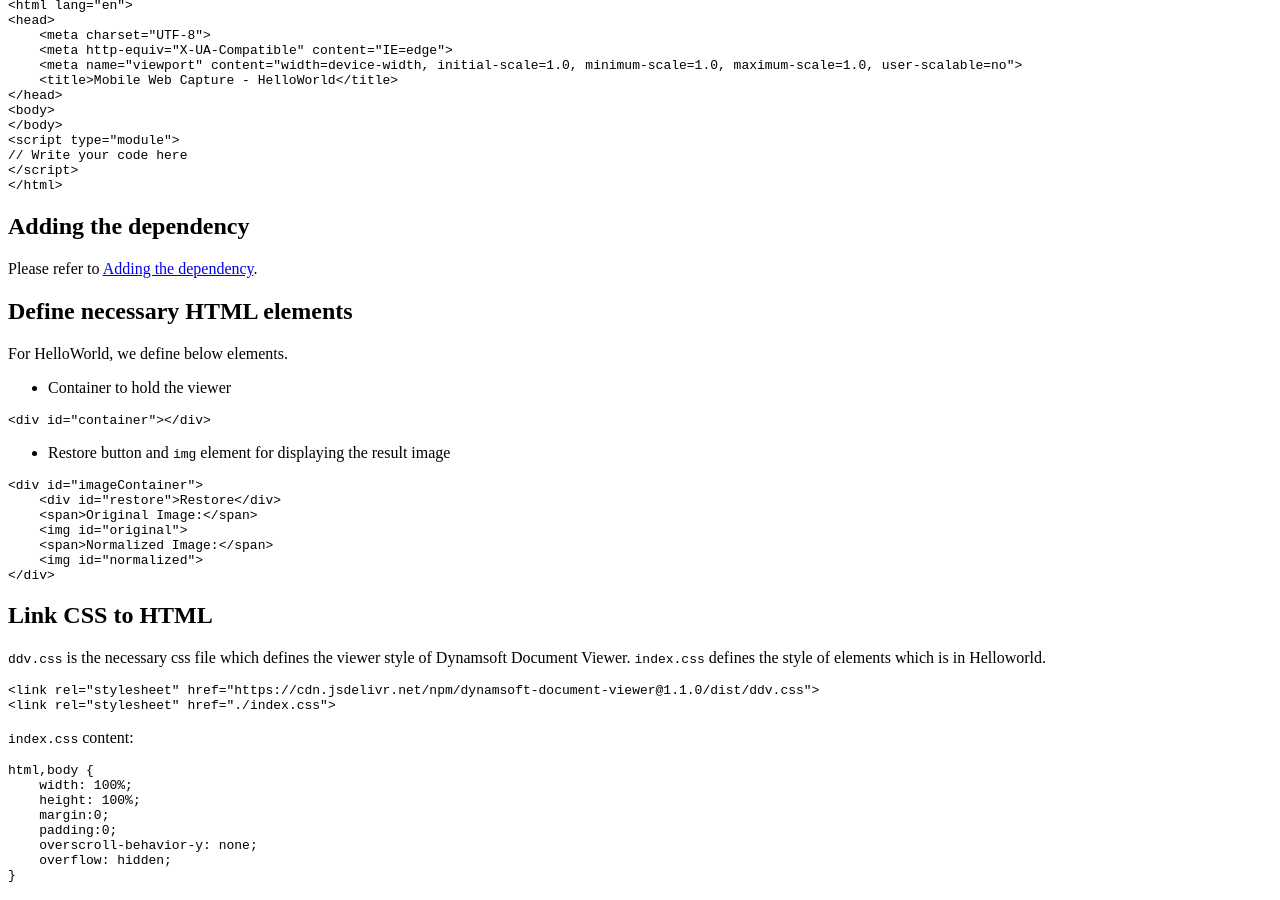
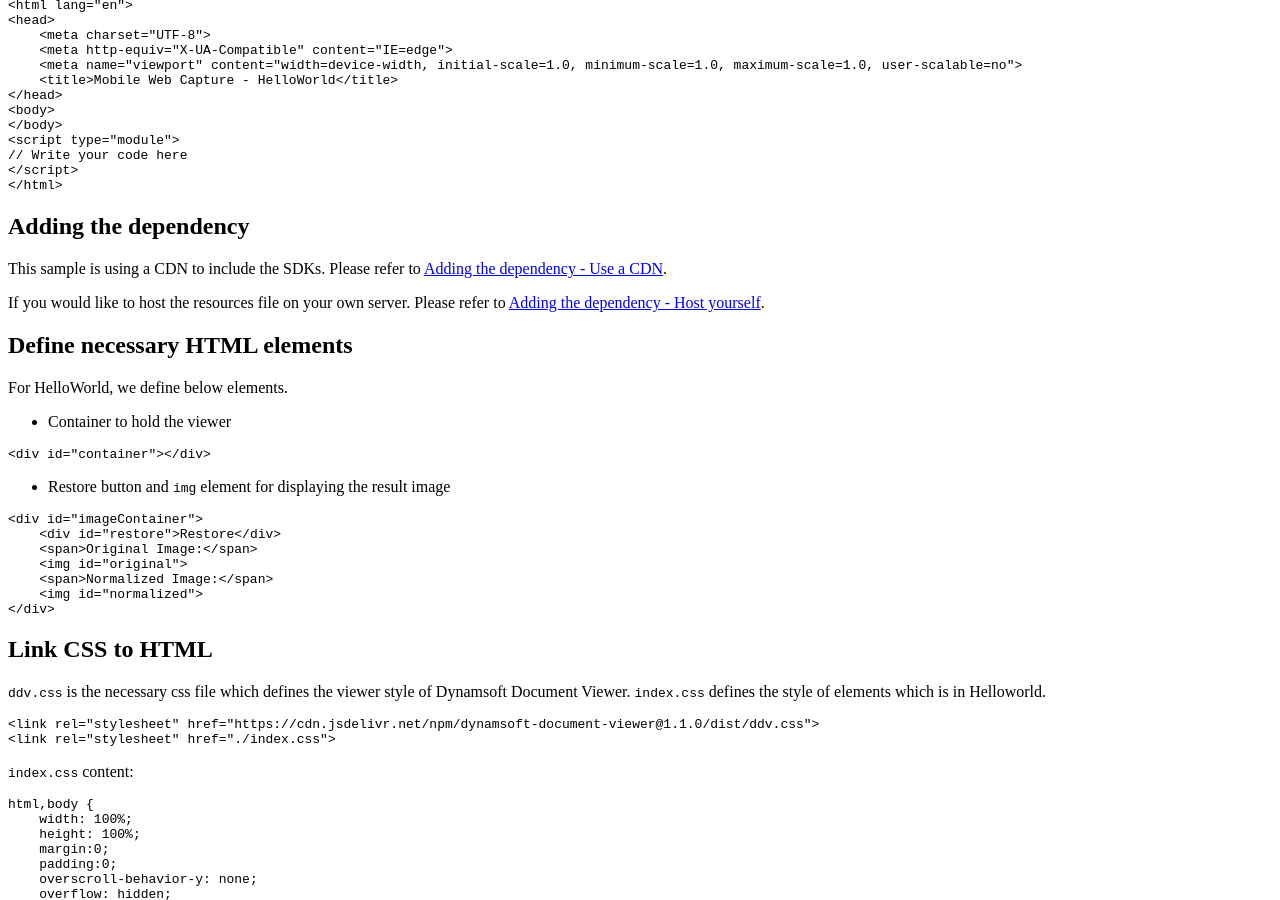
Before and after one commit to dynamsoft-docs/mobile-document-scanner-docs-js, a Jekyll site: the page built from gettingstarted/helloworld.md, in a window 1280 px wide and 900 px high, scrolled down 715 px. Built offline with Jekyll 4.4.1, drawn with Linux system fonts in a browser that asks for light colours.

Commit message:
add more detail

```diff
--- a/gettingstarted/helloworld.md
+++ b/gettingstarted/helloworld.md
@@ -37,7 +37,9 @@ We’ll build on this skeleton page:
 
 ## Adding the dependency
 
-Please refer to [Adding the dependency]({{ site.gettingstarted }}add_dependency.html).
+This sample is using a CDN to include the SDKs. Please refer to [Adding the dependency - Use a CDN]({{ site.gettingstarted }}add_dependency.html#use-a-cdn).
+
+If you would like to host the resources file on your own server. Please refer to [Adding the dependency - Host yourself]({{ site.gettingstarted }}add_dependency.html#host-yourself).
 
 ## Define necessary HTML elements
 
```
Also changed, not shown: codegallery/usecase/capture-continuously-edit-result-images.md (+3 -1 lines), codegallery/usecase/detect-boundaries-on-existing-images.md (+3 -1 lines), codegallery/usecase/relatively-complete-doc-capturing-workflow.md (+3 -1 lines).
